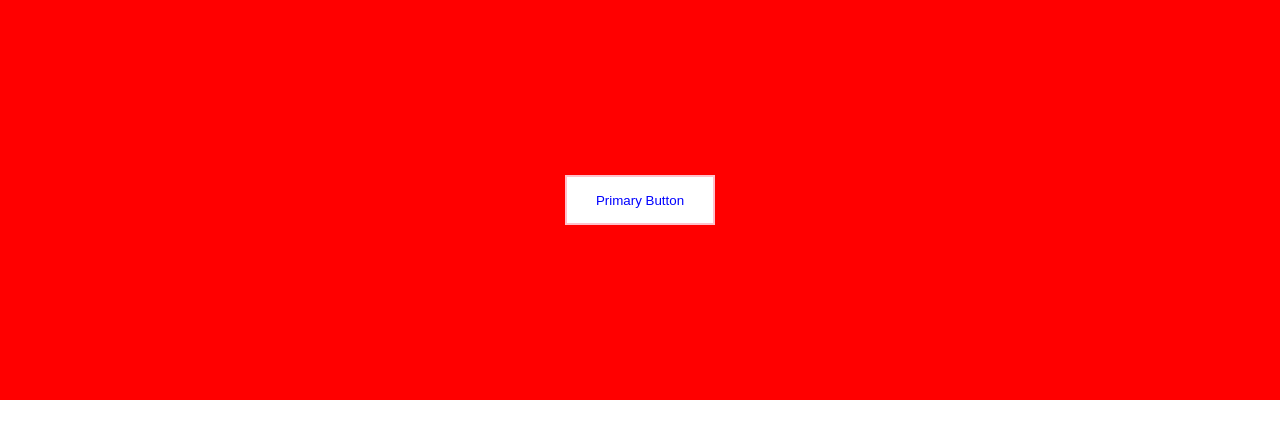
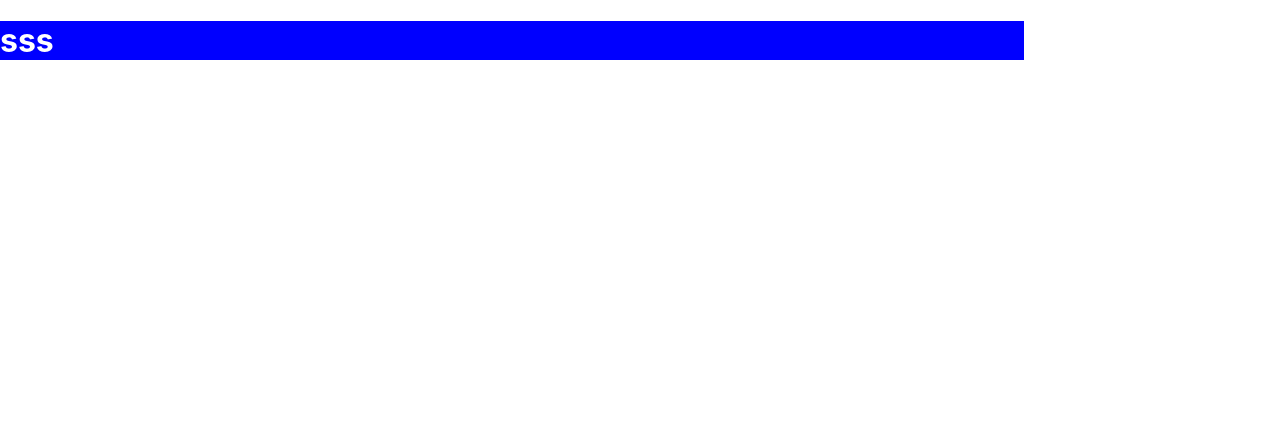
Before and after one commit to abdurahmanselmanovic/it-camp, a React (Create React App) app in the folder nitshop/: page / in a window 1280 px wide. Shown: the top 438 px of the page. Built offline with nearby package versions, Linux system fonts and the light colour scheme.

Commit message:
styled-components

```diff
--- a/nitshop/src/App.jsx
+++ b/nitshop/src/App.jsx
@@ -1,23 +1,14 @@
 import React from "react";
 import "./App.css";
 import GridCmp from "./components/Grid/GridCmp";
+import PrimaryDiv from "./components/PrimaryButton/PrimaryButton";
 import PrimaryButton from "./components/PrimaryButton/PrimaryButton";
 
 const App = () => {
 	return (
-		<div
-			style={{
-				display: "flex",
-				height: 400,
-				backgroundColor: "red",
-				justifyContent: "center",
-				alignItems: "center",
-			}}
-		>
-			<PrimaryButton primary width>
-				Primary Button
-			</PrimaryButton>{" "}
-		</div>
+		<PrimaryDiv primary>
+			<h1>sss</h1>
+		</PrimaryDiv>
 	);
 };
 
--- a/nitshop/src/components/PrimaryButton/PrimaryButton.jsx
+++ b/nitshop/src/components/PrimaryButton/PrimaryButton.jsx
@@ -1,12 +1,20 @@
 import React from "react";
 import styled from "styled-components";
 
-const PrimaryButton = styled.button`
-	border: 2px solid pink;
-	color: ${(props) => (props.primary ? "blue" : "black")};
-	width: ${(props) => (props.primary ? "150px" : "250px")};
-	height: ${(props) => (props.primary ? "50px" : "100px")};
-	background-color: ${(props) => (props.primary ? "white" : "pink")};
+// const PrimaryButton = styled.button`
+// 	border: 2px solid pink;
+// 	color: ${(props) => (props.primary ? "blue" : "black")};
+// 	width: ${(props) => (props.primary ? "150px" : "250px")};
+// 	height: ${(props) => (props.primary ? "50px" : "100px")};
+// 	background-color: ${(props) => (props.primary ? "white" : "pink")};
+// `;
+
+// export default PrimaryButton;
+
+const PrimaryDiv = styled.div`
+	color: ${(props) => (props.primary ? "white" : "black")};
+	width: ${(props) => (props.primary ? "80%" : "100%  ")};
+	background-color: ${(props) => (props.primary ? "blue" : "red")};
 `;
 
-export default PrimaryButton;
+export default PrimaryDiv;
```
